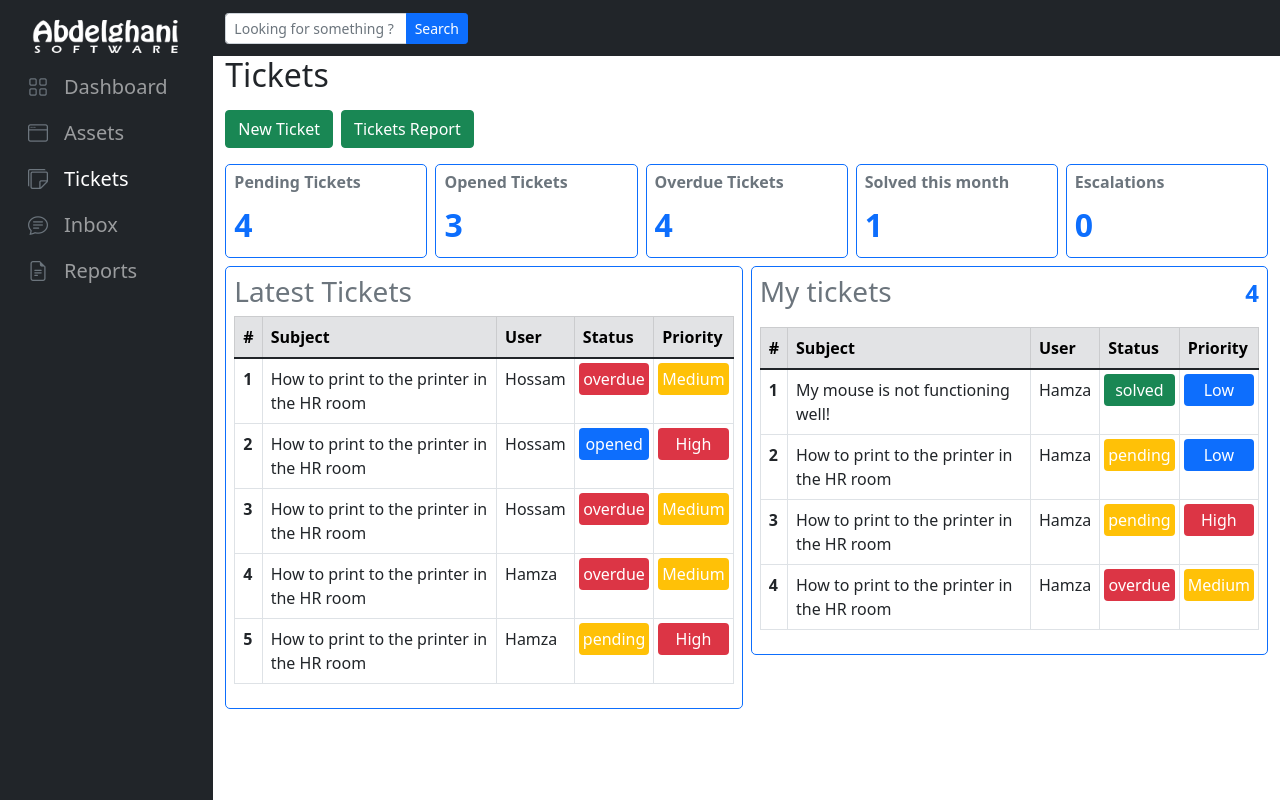
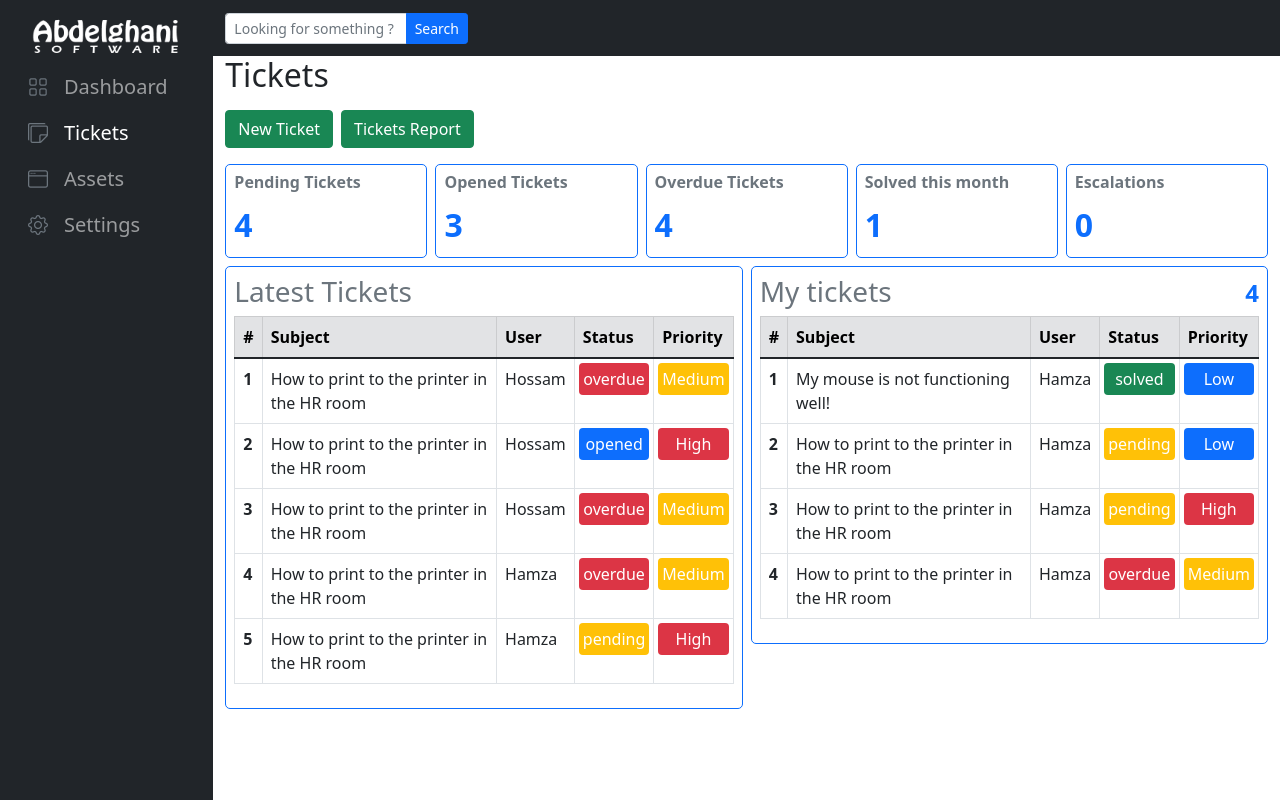
Before and after one commit to Abdelghani-Adel/I.T_Manager, a React (Create React App) app: page /tickets/dashboard in a window 1280 px wide. Built offline with nearby package versions, Linux system fonts and the light colour scheme.

Commit message:
edited NavBar

```diff
--- a/src/Components/NavBar/NavBar.js
+++ b/src/Components/NavBar/NavBar.js
@@ -10,10 +10,9 @@ const NavBar = (props) => {
       <Logo />
       <ul className="navbar-nav flex-row flex-lg-column w-100 justify-content-around">
         <NavBarItem path="/dashboard" title="Dashboard" icon="grid" />
+        <NavBarItem path="/tickets" title="Tickets" icon="stickies" />
         <NavBarItem path="/assets" title="Assets" icon="window" />
-        <NavBarItem path="/tickets" title="Tickets" icon="stickies" />
-        <NavBarItem path="/inbox" title="Inbox" icon="chat-text" />
-        <NavBarItem path="/reports" title="Reports" icon="file-earmark-text" />
+        <NavBarItem path="/settings" title="Settings" icon="gear" />
       </ul>
     </nav>
   );
--- a/src/Pages/TicketsPage/TicketsDashboard/MyTickets/MyTickets.js
+++ b/src/Pages/TicketsPage/TicketsDashboard/MyTickets/MyTickets.js
@@ -13,10 +13,10 @@ const MyTickets = (props) => {
 
   return (
     <div className="col-lg-6">
-      <div className={`p-2 wrapper wrapper--primary`}>
+      <div className="p-2 wrapper wrapper--primary">
         <div className="d-flex justify-content-between">
           <h3 className="text-secondary">My tickets</h3>
-          <p className="fw-bold text-primary fs-4">{myTickets.length}</p>
+          <p className="fw-bold text-primary fs-4 mb-0">{myTickets.length}</p>
         </div>
 
         <TicketsTable tickets={myTickets} />
--- a/src/Pages/TicketsPage/components/Report/ReportPreparation/PrepareStatus.js
+++ b/src/Pages/TicketsPage/components/Report/ReportPreparation/PrepareStatus.js
@@ -14,6 +14,7 @@ const PrepareStatus = (props) => {
         </option>
         <option>pending</option>
         <option>opened</option>
+        <option>overdue</option>
         <option>solved</option>
       </select>
     </div>
```
